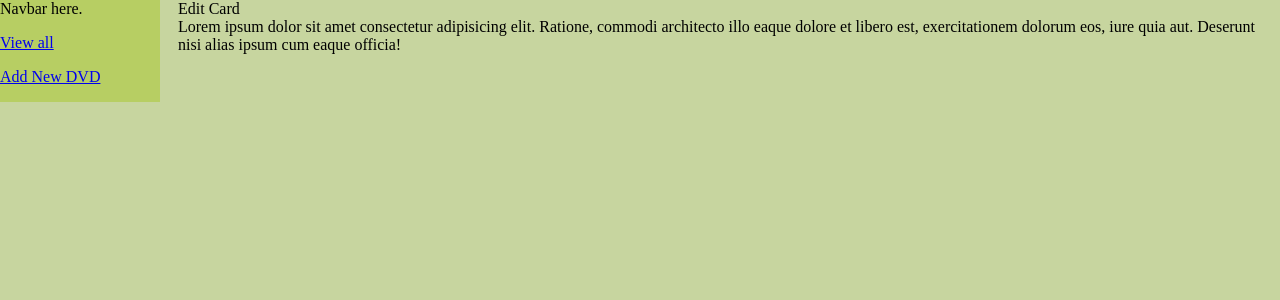
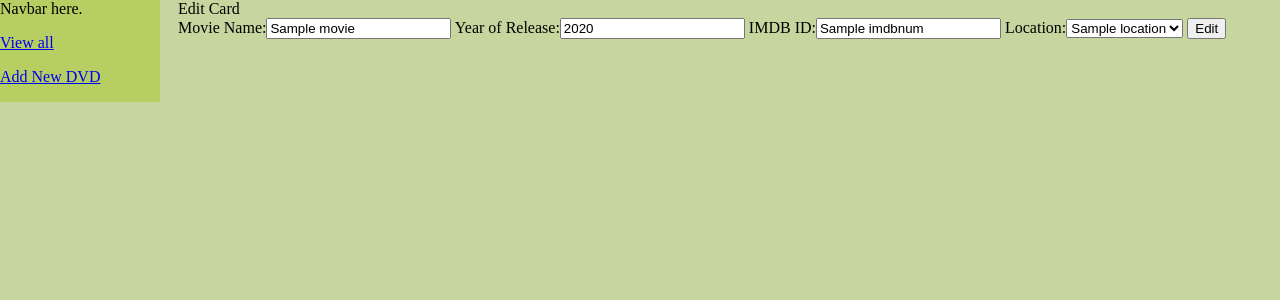
Before and after one commit to davidglic/dvdcatalog, a Node server app: template views/library/edit-card.ejs in a window 1280 px wide. Shown: the part 88-388 px from the top of the page. Run offline with Node 20, Linux system fonts and the light colour scheme; tables that the repository leaves empty hold one stand-in row (values such as "Sample post"); the template is opened without the code that fills it: values that come from a table or form of the project are taken from there, most other values are stand-ins (such as "Sample title", 1, 10 or a date in 2020); some libraries are stand-ins or nearby versions.

Commit message:
edit screen populates ewith data

```diff
--- a/routes/library.js
+++ b/routes/library.js
@@ -31,6 +31,8 @@ router.get('/dvd/:user/:dvd', ctrl.library.displayCard)
 router.get('/edit/:user/:dvd', ctrl.library.displayEditCard)
 
 //.post /edit/:user/:dvd edit and return to list all
+router.post('/edit/:user/:dvd', ctrl.library.postEditCard)
+
 //.delete /edit/:user/:dvd delete and return to list all
 
 
--- a/views/library/card.ejs
+++ b/views/library/card.ejs
@@ -10,7 +10,7 @@
             <div class="cardtext year">Year: <%= `${movie.year}` %></div>
             <div class="cardtext idnum">ID#: <%= `${movie.Imdb.imdbnum}` %></div>
             <div class="cardtext api">API INFO HERE...</div>
-            <div class="cardlink">Edit</div>
+            <div class="cardlink"><a href="/library/edit/<%=`${user.id}/${movie.id}`%>">Edit</a></div>
         </div>
     </main>
 
--- a/views/library/edit-card.ejs
+++ b/views/library/edit-card.ejs
@@ -1,10 +1,28 @@
+
+
 <%- include('../partials/boilerplate') %>
 <body>
     <%- include('../partials/header') %>
     <%- include('../partials/sidebar') %>
     <main class="main">
         <div class="section-title">Edit Card</div>
-        <div class="main-content"> Lorem ipsum dolor sit amet consectetur adipisicing elit. Ratione, commodi architecto illo eaque dolore et libero est, exercitationem dolorum eos, iure quia aut. Deserunt nisi alias ipsum cum eaque officia!</div>
+        <div class="main-content">
+            <form action="/library/edit/<%= `${user.id}/${movie.id}` %>" method="Post">
+                Movie Name:<input type="text" name="name" value="<%= `${movie.name}` %>">
+                Year of Release:<input type="text" name="year" value="<%= `${movie.year}` %>">
+                IMDB ID:<input type="text" name="imdbnum" value="<%= `${movie.Imdb.imdbnum}` %>">
+                Location:<select name="location_id" >
+                    <% for (let i = 0; i < locations.length; i++) { %>
+                        <% if (movie.Location.id === locations[i].id) { %>
+                            <option value="<%= locations[i].id%>" selected><%= locations[i].name %></option>
+                        <% } else { %>
+                            <option value="<%= locations[i].id%>"><%= locations[i].name %></option>
+                            <% } %>
+                    <% } %>
+                </select>
+                <input type="submit" name="" id="" value="Edit">
+            </form>
+        </div>
     </main>
 
     <%- include('../partials/footer') %>
```
Also changed, not shown: controllers/library.js (+23 -2 lines).
